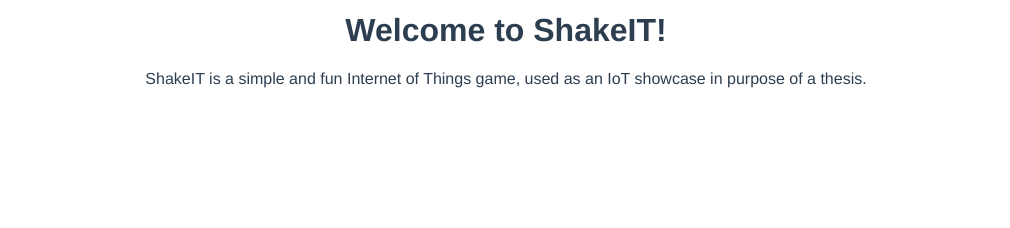
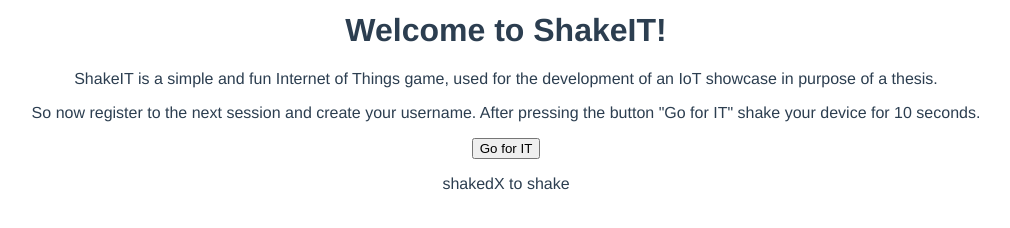
Before and after one commit to steffimo/iotgame, a Vue app in the folder webpage/: page / in a window 1280 px wide. Shown: the part 358-586 px from the top of the page, without its empty margins (134-1144 px from the left). Built offline with nearby package versions, Linux system fonts and the light colour scheme.

Commit message:
"Go for IT"-Button with some example handling function

```diff
--- a/webpage/src/components/HelloWorld.vue
+++ b/webpage/src/components/HelloWorld.vue
@@ -2,8 +2,17 @@
   <div class="hello">
     <h1>{{ msg }}</h1>
     <p>
-      ShakeIT is a simple and fun Internet of Things game, used as an IoT showcase in purpose of a thesis.
+      ShakeIT is a simple and fun Internet of Things game, used for the development of an IoT showcase in purpose of a thesis.
     </p>
+    <p>
+    So now register to the next session and create your username. After pressing the button "Go for IT" shake your device for 10 seconds.
+    </p>
+    <div id="StartButton">
+      <button @click="startDataTransfer">Go for IT</button>
+      <div class="xValue">
+        <p>shakedX {{xValue}}</p>
+      </div>
+    </div>
   </div>
 </template>
 
@@ -11,9 +20,18 @@
 export default {
   name: 'HelloWorld',
   props: {
-    msg: String
+    msg: String,
+  },
+  data: function() {
+    return {xValue: "to shake"};
+  },
+  methods: {
+    startDataTransfer() {
+      this.xValue = "Test";
+    }
   }
 }
+
 </script>
 
 <!-- Add "scoped" attribute to limit CSS to this component only -->
```
